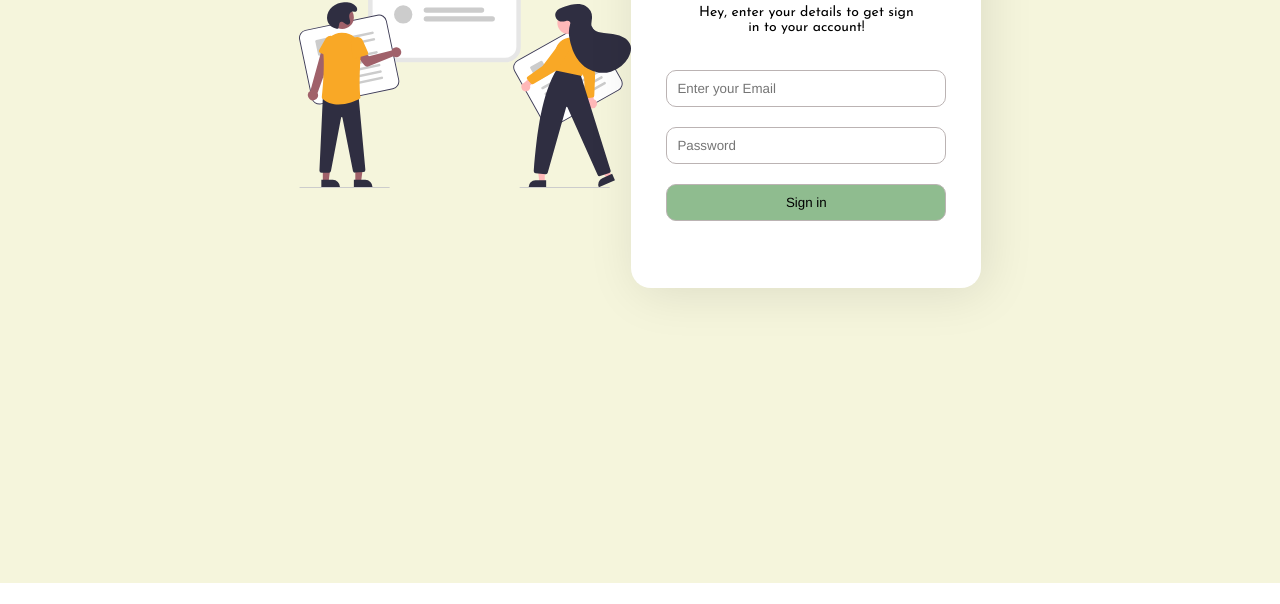
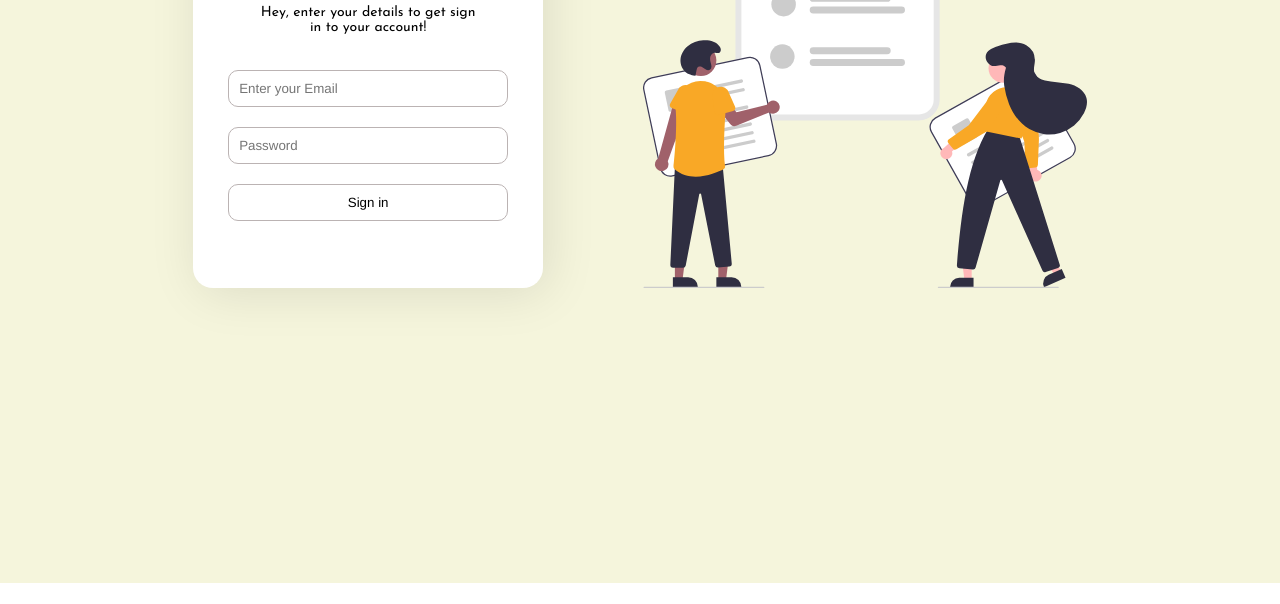
Before and after one commit to iamsaziya/MongoTask, a plain HTML site: page login.html in a window 1280 px wide. Shown: the part 196-800 px from the top of the page. Drawn offline with nearby package versions, Linux system fonts and the light colour scheme.

Commit message:
login img added

```diff
--- a/css/style.css
+++ b/css/style.css
@@ -81,7 +81,7 @@ form {
 }
 
 form button{
- background-color: darkseagreen;
+ background-color: #fff;
 
 }
 
@@ -91,6 +91,7 @@ button:hover{
  }
 
 .login-img img{
-  height: 30rem;
+  height: 40rem;
+  margin-left: 10rem;
 
 }
--- a/login.html
+++ b/login.html
@@ -29,9 +29,6 @@
   <body>
     <main>
       <div class="container">
-        <div class="login-img">
-          <img src="./assests/login SVG.svg" alt="">
-        </div>
         <div class="login-wrapper">
           <div class="info">
             <h2>Login</h2>
@@ -52,9 +49,9 @@
             <button type="submit">Sign in</button>
           </form>
         </div>
-
-
-
+        <div class="login-img">
+          <img src="./assests/login SVG.svg" alt="">
+        </div>
       </div>
 
     </main>
```
